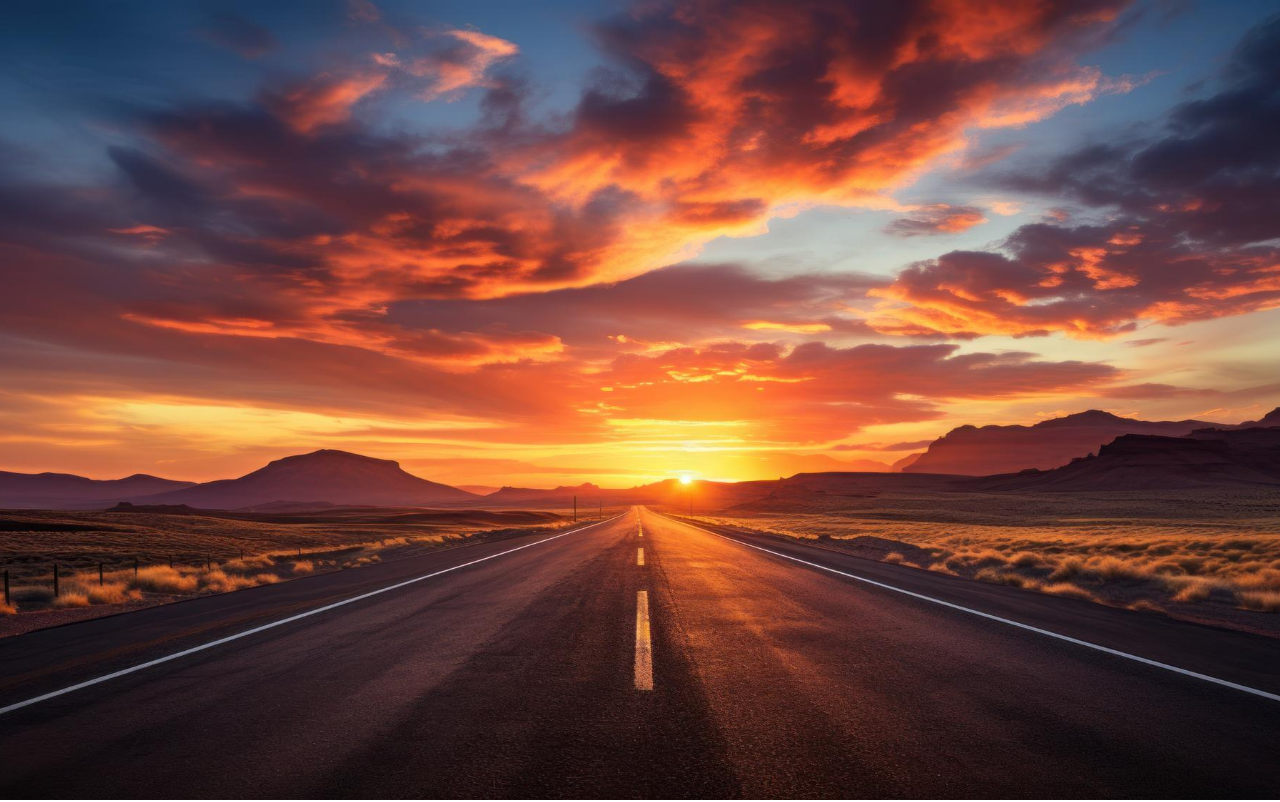
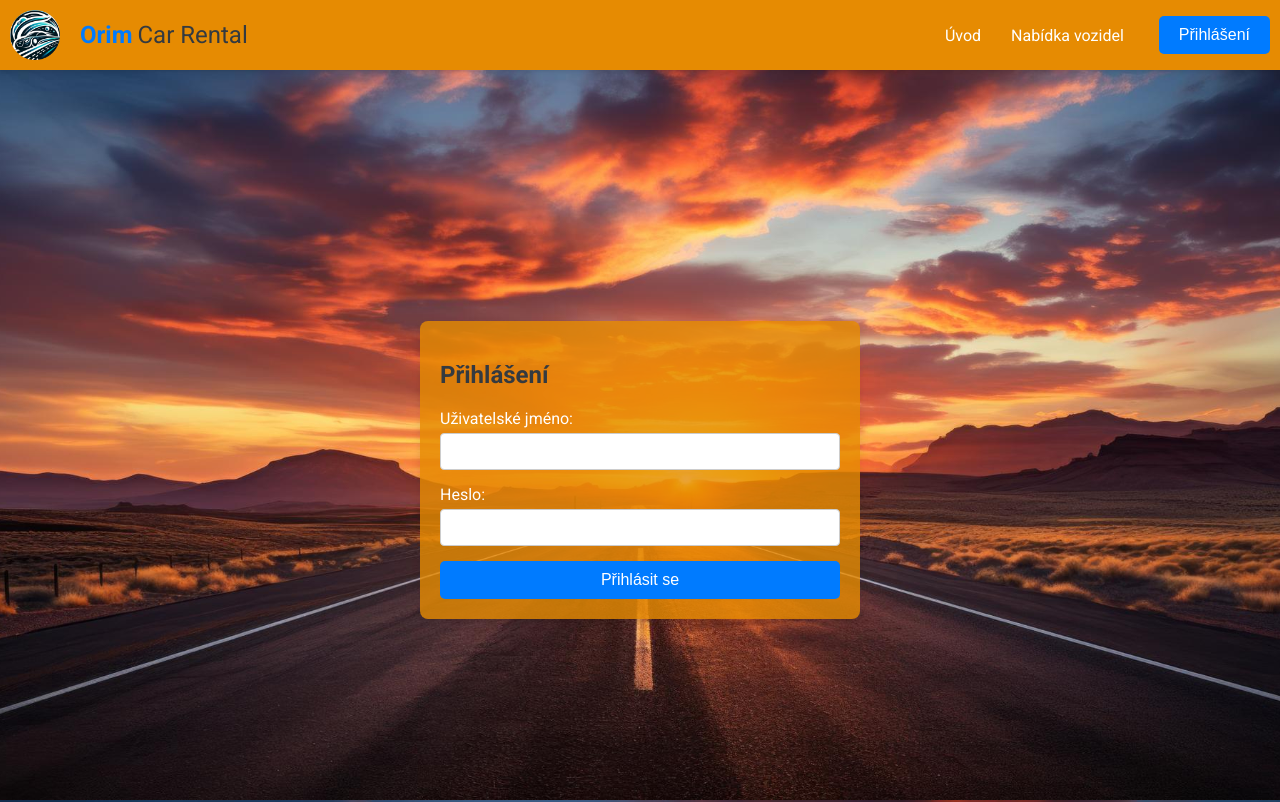
Before and after one commit to petrj99/NNPIA_Semestralni_Prace, a React (Create React App) app in the folder frontend/: page /login in a window 1280 px wide. Before the commit this address had no page. Shown: the top 802 px of the page. Built offline with nearby package versions, Linux system fonts and the light colour scheme.

Commit message:
Add frontend login page

```diff
--- a/frontend/src/App.js
+++ b/frontend/src/App.js
@@ -2,6 +2,7 @@ import './App.css';
 import { BrowserRouter , Routes, Route } from 'react-router-dom';
 import HomePage from './HomePage';
 import VehicleOffer from './VehicleOffer';
+import Login from "./Login";
 
 function App() {
   return (
@@ -9,6 +10,7 @@ function App() {
           <Routes>
               <Route path="/" exact element={<HomePage />} />
               <Route path="/nabidka-vozidel" exact element={<VehicleOffer />} />
+              <Route path="/login" element={<Login />} />
           </Routes>
       </BrowserRouter>
   );
--- /dev/null
+++ b/frontend/src/Components/NavBar.css
@@ -0,0 +1,3 @@
+.navbar {
+    font-family: 'Roboto', sans-serif;
+}
--- a/frontend/src/Components/NavBar.js
+++ b/frontend/src/Components/NavBar.js
@@ -1,7 +1,14 @@
 import React from 'react';
 import logo from '../images/nnpia_logo.png';
+import { useNavigate } from "react-router-dom";
 
 function NavBar() {
+    let navigate = useNavigate();
+
+    function handleLoginClick() {
+        navigate('/login');
+    }
+
     return (
         <nav className="navbar">
             <img src={logo} alt="Logo Společnosti" className="logo"/>
@@ -15,7 +22,7 @@ function NavBar() {
                     <a href="/nabidka-vozidel" className="menu-item">Nabídka vozidel</a>
                 </div>
                 <div className="login-section">
-                    <button className="login-button">Přihlášení</button>
+                    <button className="login-button" onClick={handleLoginClick}>Přihlášení</button>
                 </div>
             </div>
         </nav>
--- a/frontend/src/HomePage.js
+++ b/frontend/src/HomePage.js
@@ -1,6 +1,5 @@
 import React from 'react';
 import './HomePage.css';
-import { Link } from 'react-router-dom';
 import NavBar from "./Components/NavBar";
 import Footer from "./Components/Footer";
 
--- /dev/null
+++ b/frontend/src/Login.css
@@ -0,0 +1,59 @@
+.login-page {
+    font-family: 'Roboto', sans-serif;
+}
+
+.login-form-container {
+    display: flex;
+    justify-content: center;
+    align-items: center;
+    height: 100vh;
+}
+
+.login-form {
+    background-color: rgba(230, 139, 2, 0.8);
+    color: white;
+    padding: 20px;
+    border-radius: 8px;
+    box-shadow: 0 4px 8px rgba(0, 0, 0, 0.1);
+    width: 100%;
+    max-width: 400px;
+}
+
+.login-form h2 {
+    color: #343a40;
+    margin-bottom: 20px;
+}
+
+.form-group {
+    margin-bottom: 15px;
+}
+
+.form-group label {
+    display: block;
+    margin-bottom: 5px;
+}
+
+.form-group input {
+    width: 100%;
+    padding: 10px;
+    border: 1px solid #ccc;
+    border-radius: 4px;
+    box-sizing: border-box; /* Zajišťuje, že padding a border jsou zahrnuty do šířky */
+}
+
+.login-button {
+    background-color: #007bff;
+    color: white;
+    border: none;
+    margin: 0 auto;
+    padding: 10px 20px;
+    border-radius: 5px;
+    cursor: pointer;
+    width: 100%;
+    font-size: 16px;
+    box-sizing: border-box; /* Stejně tak pro tlačítko */
+}
+
+.login-button:hover {
+    background-color: #0056b3;
+}
--- /dev/null
+++ b/frontend/src/Login.js
@@ -0,0 +1,30 @@
+import React from 'react';
+import './Login.css';
+import NavBar from "./Components/NavBar";
+import Footer from "./Components/Footer";
+
+function Login() {
+    return (
+
+        <div className="login-page">
+            <NavBar />
+        <div className="login-form-container">
+            <form className="login-form">
+                <h2>Přihlášení</h2>
+                <div className="form-group">
+                    <label htmlFor="username">Uživatelské jméno:</label>
+                    <input type="text" id="username" name="username" required />
+                </div>
+                <div className="form-group">
+                    <label htmlFor="password">Heslo:</label>
+                    <input type="password" id="password" name="password" required />
+                </div>
+                <button type="submit" className="login-button">Přihlásit se</button>
+            </form>
+        </div>
+            <Footer />
+        </div>
+    );
+}
+
+export default Login;
```
